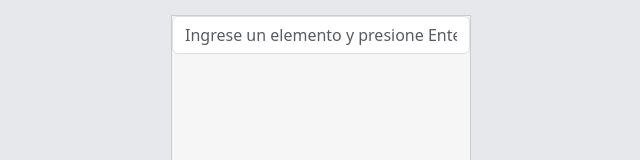
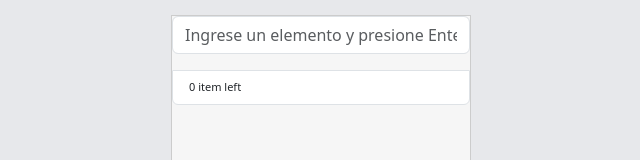
Before and after one commit to octmidi/todo-list, a React (Vite) app: page / in a window 1280 px wide. Shown: the part 292-452 px from the top of the page, without its empty margins (319-959 px from the left). Built offline with nearby package versions, Linux system fonts and the light colour scheme.

Commit message:
update total

```diff
--- a/src/App.css
+++ b/src/App.css
@@ -10,6 +10,7 @@ body {
   align-items: center;
   justify-content: center;
   color: rgb(165, 80, 80);
+
 
 }
 
@@ -34,21 +35,23 @@ body {
     0 23px 2px -12px hsla(0, 0%, 0%, .4);
 }
 
-input {
+.form {
+  border-radius: 0%;
 
-  background-color: rgba(235, 235, 235, 0.856);
-  display: flex;
-  align-items: center;
-  justify-content: center;
 
 }
 
 .group {
   width: 300px;
+  border-top: none;
+
+
 }
 
 .list {
   display: flex;
+
+
 
 }
 
@@ -66,3 +69,8 @@ input {
   transform: scale(1.5);
   cursor: pointer;
 }
+
+.total {
+  font-size: 11px;
+  font: color rgb(197, 197, 199);
+}
--- a/src/App.jsx
+++ b/src/App.jsx
@@ -17,9 +17,6 @@ function App() {
       .replace(/\b\w/g, (char) => char.toLocaleUpperCase());  // Convierte la primera letra de cada palabra en mayúscula
 
     setInputText(capitalizedText);
-
-
-
   }
 
   const handleAddItem = () => {
@@ -76,7 +73,9 @@ function App() {
 
             </ListGroup.Item>
 
+
           ))}
+          <ListGroup.Item className='total'>{listItems.length} item left</ListGroup.Item>
         </ListGroup>
       </div>
     </>
```
